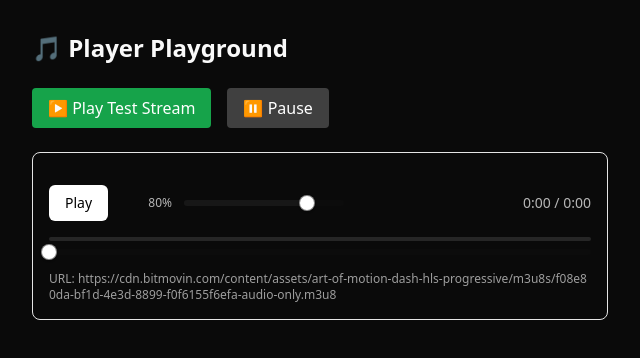
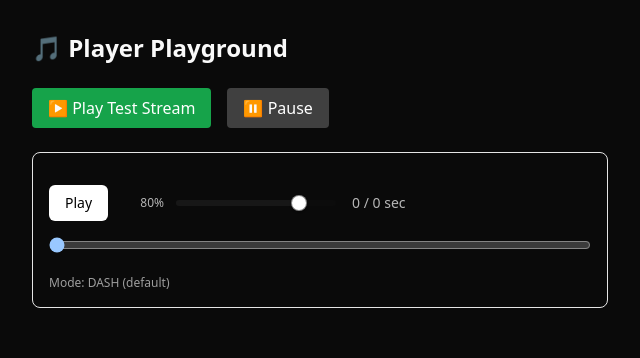
Before and after one commit to Snost/Spotify, a Next.js app: page /play in a window 1280 px wide. Shown: the top 358 px of the page, without its empty margins (0-640 px from the left). Built offline with nearby package versions, Linux system fonts and the light colour scheme; no server answers.

Commit message:
Added DASH

```diff
--- a/package.json
+++ b/package.json
@@ -15,6 +15,7 @@
     "@tanstack/react-query": "^5.51.23",
     "class-variance-authority": "^0.7.1",
     "clsx": "^2.1.1",
+    "dashjs": "^5.1.1",
     "hls.js": "^1.6.15",
     "lucide-react": "^0.563.0",
     "next": "^15.1.4",
--- a/src/widgets/player/TrackPlayer.tsx
+++ b/src/widgets/player/TrackPlayer.tsx
@@ -4,175 +4,107 @@ import { useEffect, useMemo, useRef, useState } from 'react'
 import Hls from 'hls.js'
 import { Button } from '@/components/ui/button'
 import { Slider } from '@/components/ui/slider'
-import { usePlayerStore } from '@/shared/lib/store/playerStore'
+import { useDashAudio } from './useDashAudio'
 
-const DEFAULT_TEST_STREAM =
+const TEST_HLS =
   'https://cdn.bitmovin.com/content/assets/art-of-motion-dash-hls-progressive/m3u8s/f08e80da-bf1d-4e3d-8899-f0f6155f6efa-audio-only.m3u8'
 
-export function TrackPlayer() {
+// якщо маєш тестовий MPD — встав сюди (або з бекенду буде DASH mpd)
+const TEST_DASH =
+  'https://dash.akamaized.net/akamai/bbb_30fps/bbb_30fps.mpd'
+
+function isAppleDevice() {
+  if (typeof navigator === 'undefined') return false
+  const ua = navigator.userAgent.toLowerCase()
+  return /iphone|ipad|ipod|macintosh/.test(ua)
+}
+
+export function TrackPlayer({
+  hlsUrl = TEST_HLS,
+  dashUrl = TEST_DASH,
+}: {
+  hlsUrl?: string
+  dashUrl?: string
+}) {
   const audioRef = useRef<HTMLAudioElement | null>(null)
-  const hlsRef = useRef<Hls | null>(null)
 
-  const url = usePlayerStore((s) => s.url) ?? DEFAULT_TEST_STREAM
-  const isPlaying = usePlayerStore((s) => s.isPlaying)
-  const volume = usePlayerStore((s) => s.volume)
-  const currentTime = usePlayerStore((s) => s.currentTime)
-  const duration = usePlayerStore((s) => s.duration)
+  const [isPlaying, setIsPlaying] = useState(false)
+  const [progress, setProgress] = useState(0)
+  const [duration, setDuration] = useState(0)
+  const [volume, setVolume] = useState(80)
 
-  const setPlaying = usePlayerStore((s) => s.setPlaying)
-  const setVolume = usePlayerStore((s) => s.setVolume)
-  const setCurrentTime = usePlayerStore((s) => s.setCurrentTime)
-  const setDuration = usePlayerStore((s) => s.setDuration)
+  const shouldUseHls = useMemo(() => {
+    // Apple/Safari: немає MediaSource на iOS Safari, тому HLS тільки нативно (без hls.js) :contentReference[oaicite:1]{index=1}
+    return isAppleDevice()
+  }, [])
 
-  const [bufferedPct, setBufferedPct] = useState(0)
+  // DASH підключаємо тільки НЕ на Apple
+  useDashAudio(audioRef.current, !shouldUseHls ? dashUrl : null)
 
-  // 1) Підключення стріму: ТІЛЬКИ при зміні url
+  // HLS (Apple -> native, інші -> hls.js, але за умовою вчителя: “інші = DASH”)
   useEffect(() => {
     const audio = audioRef.current
     if (!audio) return
 
-    // прибираємо старий hls
-    if (hlsRef.current) {
-      hlsRef.current.destroy()
-      hlsRef.current = null
-    }
-
-    // очищаємо src
-    audio.pause()
+    // чистимо попередній src
     audio.removeAttribute('src')
     audio.load()
 
+    if (!shouldUseHls) return // не Apple => DASH (dash.js вже підключився)
+
+    // Apple => native HLS через src (canPlayType)
+    // (сам підхід: canPlayType('application/vnd.apple.mpegurl') → src = .m3u8) :contentReference[oaicite:2]{index=2}
     if (audio.canPlayType('application/vnd.apple.mpegurl')) {
-      // Safari / iOS native HLS
-      audio.src = url
+      audio.src = hlsUrl
     } else if (Hls.isSupported()) {
+      // на випадок macOS Chrome і т.д. (але за умовою у вас “не Apple = DASH”, тому це скоріше fallback)
       const hls = new Hls()
-      hlsRef.current = hls
-      hls.loadSource(url)
+      hls.loadSource(hlsUrl)
       hls.attachMedia(audio)
-    } else {
-      // fallback: спробуємо напряму
-      audio.src = url
+      return () => hls.destroy()
     }
+  }, [hlsUrl, shouldUseHls])
 
-    // якщо в store було "isPlaying=true", пробуємо продовжити після зміни треку
-    const tryAutoplay = async () => {
-      if (!audioRef.current) return
-      if (!isPlaying) return
-      try {
-        await audioRef.current.play()
-      } catch {
-        // браузер може заблокувати autoplay, це ок
-        setPlaying(false)
-      }
-    }
-    tryAutoplay()
-
-    return () => {
-      if (hlsRef.current) {
-        hlsRef.current.destroy()
-        hlsRef.current = null
-      }
-    }
-    // eslint-disable-next-line react-hooks/exhaustive-deps
-  }, [url])
-
-  // 2) Гучність: окремо, щоб НЕ перезавантажувати HLS
+  // гучність — окремо, без перезапуску стріму
   useEffect(() => {
     const audio = audioRef.current
     if (!audio) return
     audio.volume = volume / 100
   }, [volume])
 
-  // 3) Якщо isPlaying в store змінюється (наприклад з іншої сторінки) — синхронізуємо
-  useEffect(() => {
-    const audio = audioRef.current
-    if (!audio) return
-
-    const run = async () => {
-      if (isPlaying && audio.paused) {
-        try {
-          await audio.play()
-        } catch {
-          setPlaying(false)
-        }
-      }
-      if (!isPlaying && !audio.paused) {
-        audio.pause()
-      }
-    }
-    run()
-  }, [isPlaying, setPlaying])
-
   const togglePlay = async () => {
     const audio = audioRef.current
     if (!audio) return
 
     if (audio.paused) {
-      try {
-        await audio.play()
-        setPlaying(true)
-      } catch {
-        setPlaying(false)
-      }
+      await audio.play()
+      setIsPlaying(true)
     } else {
       audio.pause()
-      setPlaying(false)
+      setIsPlaying(false)
     }
   }
 
-  const seekTo = (seconds: number) => {
+  const onSeek = (value: number) => {
     const audio = audioRef.current
     if (!audio) return
-    audio.currentTime = seconds
-    setCurrentTime(seconds)
+    audio.currentTime = value
+    setProgress(value)
   }
-
-  const fmt = (s: number) => {
-    if (!Number.isFinite(s) || s < 0) return '0:00'
-    const m = Math.floor(s / 60)
-    const sec = Math.floor(s % 60)
-    return `${m}:${sec.toString().padStart(2, '0')}`
-  }
-
-  // прогрес-слайдер (0..duration)
-  const progressValue = useMemo(() => {
-    if (!duration) return [0]
-    return [Math.min(currentTime, duration)]
-  }, [currentTime, duration])
 
   return (
     <div className="w-full max-w-xl space-y-4 rounded-lg border bg-neutral-950 p-4 text-white">
       <audio
         ref={audioRef}
-        onLoadedMetadata={(e) => {
-          const d = e.currentTarget.duration || 0
-          setDuration(d)
-        }}
-        onTimeUpdate={(e) => {
-          const t = e.currentTarget.currentTime || 0
-          setCurrentTime(t)
-
-          // buffered %
-          const a = e.currentTarget
-          try {
-            if (a.duration && a.buffered.length > 0) {
-              const end = a.buffered.end(a.buffered.length - 1)
-              setBufferedPct(Math.min(100, (end / a.duration) * 100))
-            } else {
-              setBufferedPct(0)
-            }
-          } catch {
-            setBufferedPct(0)
-          }
-        }}
+        onTimeUpdate={(e) => setProgress(e.currentTarget.currentTime)}
+        onLoadedMetadata={(e) => setDuration(e.currentTarget.duration || 0)}
       />
 
       <div className="flex items-center gap-4">
         <Button onClick={togglePlay}>{isPlaying ? 'Pause' : 'Play'}</Button>
 
         <div className="flex items-center gap-3">
-          <span className="w-12 text-right text-xs opacity-70">{volume}%</span>
+          <span className="w-10 text-right text-xs opacity-70">{volume}%</span>
           <div className="w-40">
             <Slider
               value={[volume]}
@@ -184,28 +116,24 @@ export function TrackPlayer() {
           </div>
         </div>
 
-        <span className="ml-auto text-sm opacity-70">
-          {fmt(currentTime)} / {fmt(duration)}
+        <span className="text-sm opacity-70">
+          {Math.floor(progress)} / {Math.floor(duration)} sec
         </span>
       </div>
 
-      {/* Progress + buffered bar */}
-      <div className="space-y-2">
-        <div className="h-1 w-full rounded bg-neutral-800 overflow-hidden">
-          <div className="h-full bg-neutral-600" style={{ width: `${bufferedPct}%` }} />
-        </div>
+      <input
+        type="range"
+        min={0}
+        max={duration || 0}
+        step={1}
+        value={progress}
+        onChange={(e) => onSeek(Number(e.target.value))}
+        className="w-full"
+      />
 
-        <Slider
-          value={progressValue}
-          min={0}
-          max={duration || 0}
-          step={1}
-          onValueChange={([v]) => seekTo(v)}
-          disabled={!duration}
-        />
+      <div className="text-xs opacity-60">
+        Mode: {shouldUseHls ? 'HLS (Apple)' : 'DASH (default)'}
       </div>
-
-      <p className="text-xs opacity-60 break-all">URL: {url}</p>
     </div>
   )
 }
--- /dev/null
+++ b/src/widgets/player/useDashAudio.ts
@@ -0,0 +1,24 @@
+'use client'
+
+import { useEffect, useRef } from 'react'
+import * as dashjs from 'dashjs'
+
+export function useDashAudio(audio: HTMLAudioElement | null, url: string | null) {
+  const playerRef = useRef<any>(null)
+
+  useEffect(() => {
+    if (!audio || !url) return
+
+    const player = dashjs.MediaPlayer().create()
+    playerRef.current = player
+
+    player.initialize(audio, url, false)
+
+    return () => {
+      try {
+        player.reset()
+      } catch {}
+      playerRef.current = null
+    }
+  }, [audio, url])
+}
```
Also changed, not shown: 1 other file (tests, documents, lock files or other folders).
